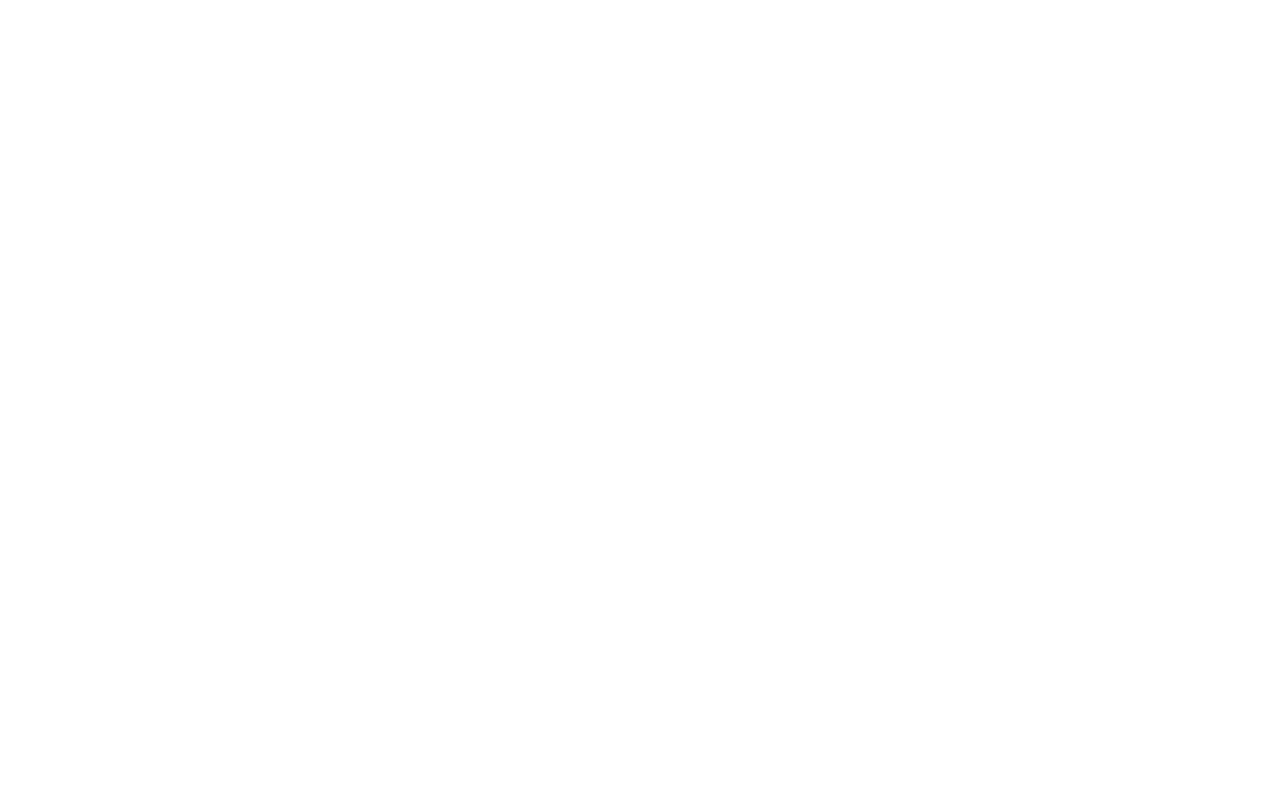
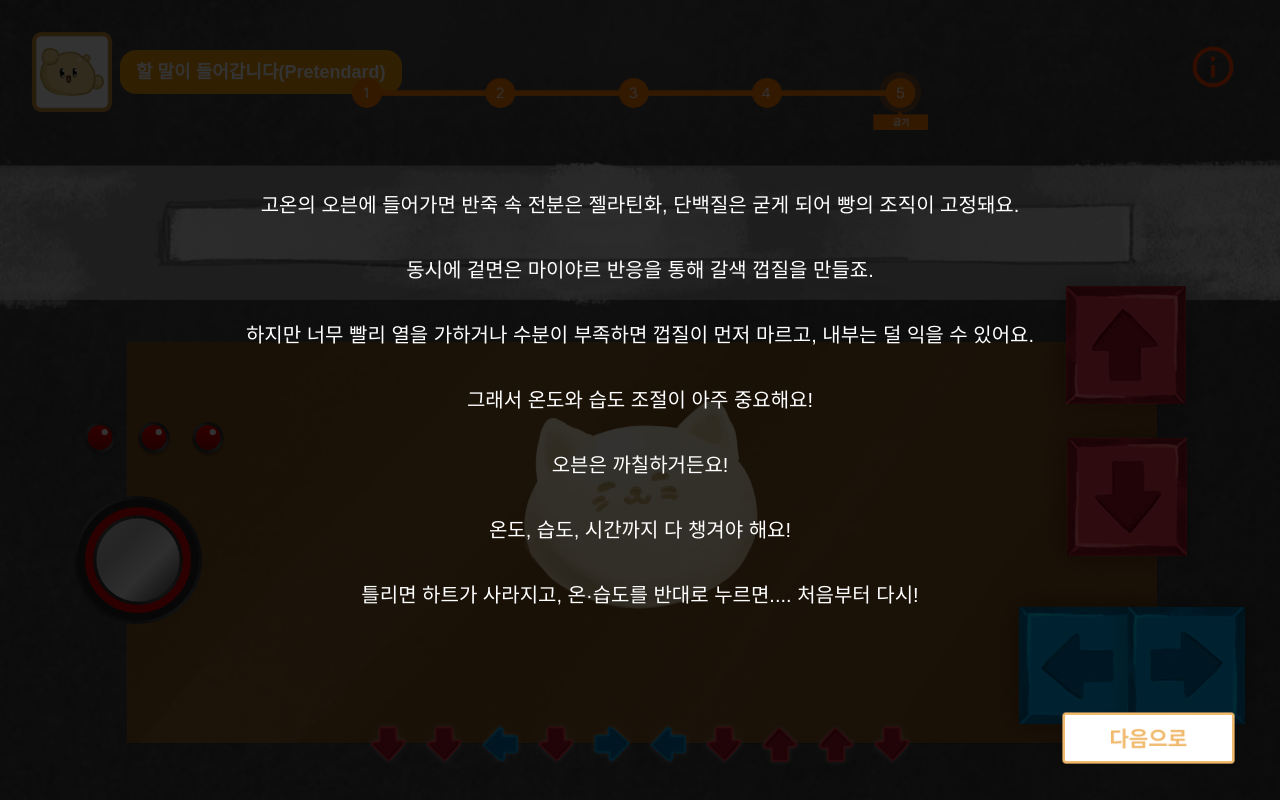
Before and after one commit to STDev-Science-Hackathon-16/Frontend, a React (Vite) app: page /baking in a window 1280 px wide. Before the commit this address had no page. Built offline with nearby package versions, Linux system fonts and the light colour scheme.

Commit message:
feat: 페이지 라우팅에 굽기 단계 추가

```diff
--- a/src/App.tsx
+++ b/src/App.tsx
@@ -4,6 +4,7 @@
 import PrimaryFermentation from "./pages/PrimaryFermentation";
 import Shaping from "./pages/Shaping";
 import SecondaryFermentation from "./pages/SecondaryFermentation";
+import Baking from "./pages/Baking";
 import Fail from "./pages/Fail";
 import Ending from "./pages/Ending";
 
@@ -15,6 +16,7 @@
 			<Route path="/primary" element={<PrimaryFermentation />} />
 			<Route path="/shaping" element={<Shaping />} />
 			<Route path="/secondary" element={<SecondaryFermentation />} />
+			<Route path="/baking" element={<Baking />} />
 			<Route path="/fail" element={<Fail />} />
 			<Route path="/ending" element={<Ending />} />
 		</Routes>
```
